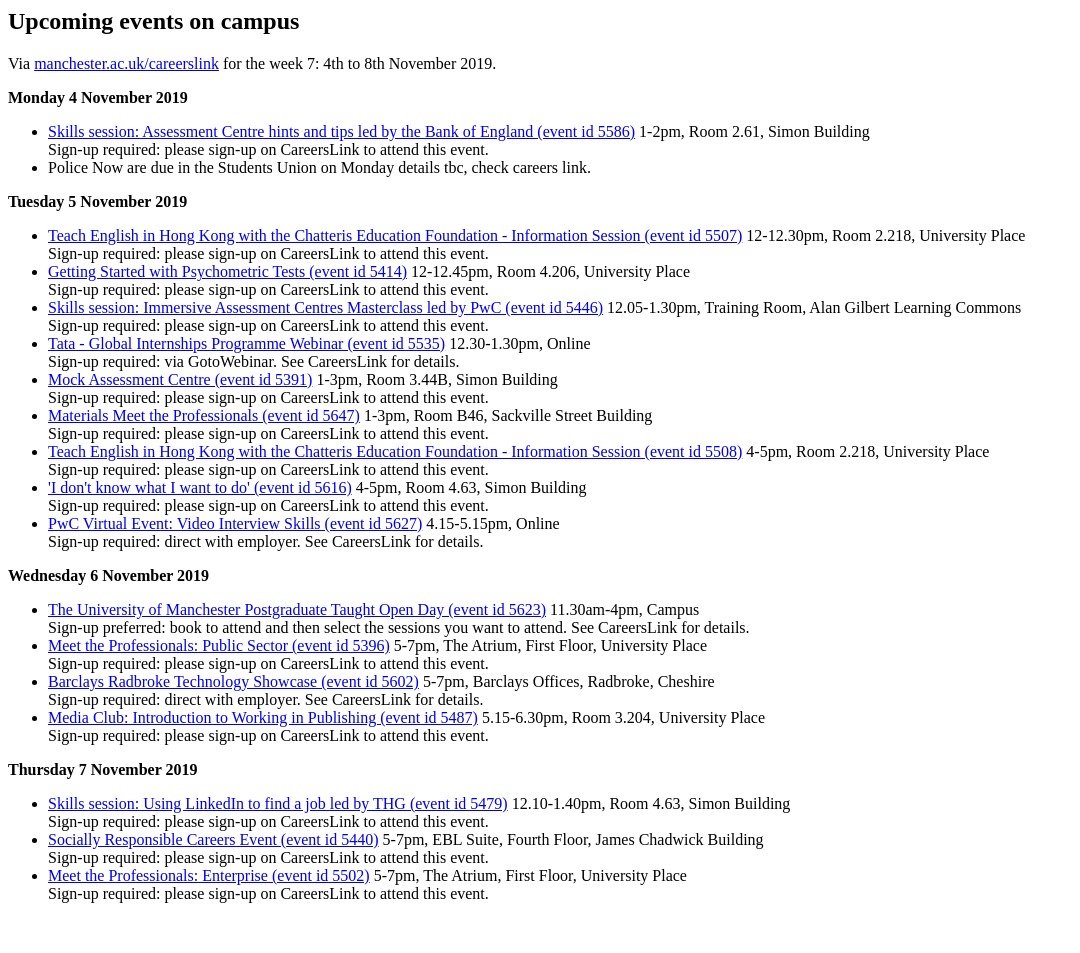
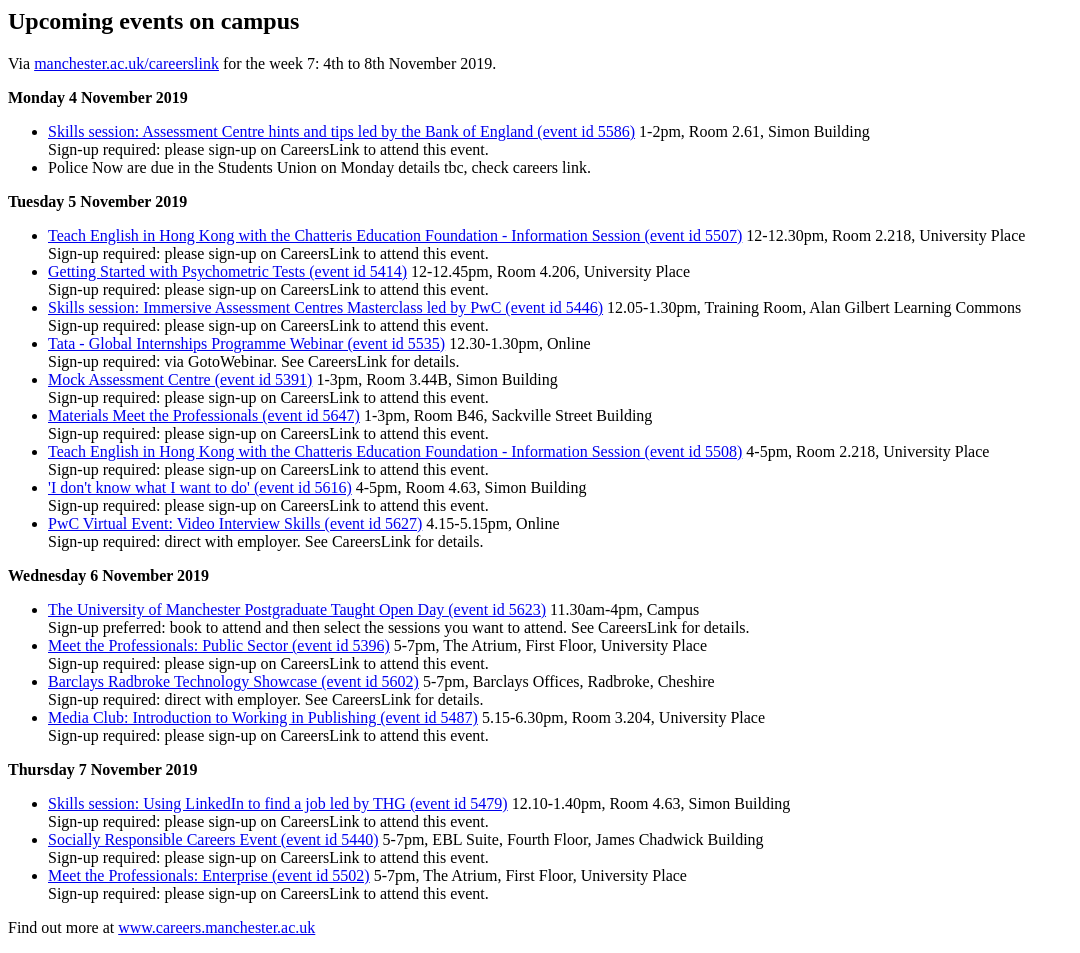
Before and after one commit to dullhunk/dullhunk.github.io, a plain HTML site: page upcoming-events.html in a window 1280 px wide. Shown: the whole page, without its empty margins (0-1080 px from the left). Before the commit the page ends 919 px from the top, so only its background shows below. Drawn offline with Linux system fonts and the light colour scheme.

Commit message:
Update upcoming-events.html

```diff
--- a/upcoming-events.html
+++ b/upcoming-events.html
@@ -58,4 +58,7 @@
 	<li><span ><a href="https://www.myinterfase.com/manchester/event_view.aspx?token=yMBW7rD4zpL3vWMPwOqRHg%3d%3d" >Meet the Professionals: Enterprise (event id 5502)</a></span>&nbsp;5-7pm, The Atrium, First Floor, University Place<br />
 	Sign-up required: please sign-up on CareersLink to attend this event.</li>
 </ul>
+
+
+<p>Find out more at <a href="http://www.careers.manchester.ac.uk/">www.careers.manchester.ac.uk</a>
 </html>
```
